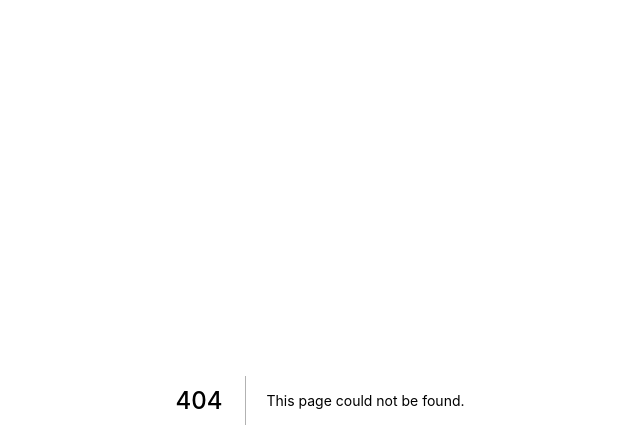
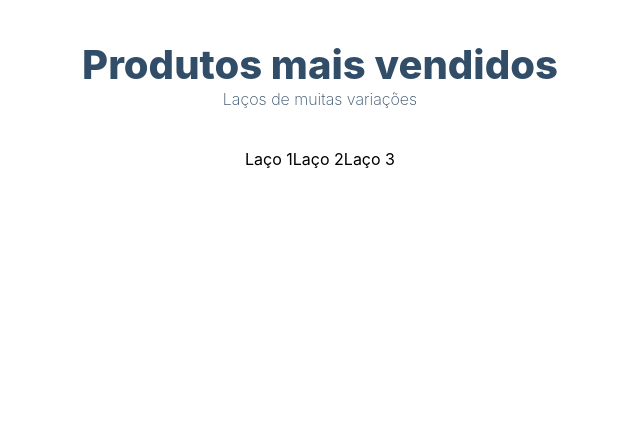
Before and after one commit to TierryBr/Ecommerce-la-maria, a Next.js app: page /Home in a window 1280 px wide. Before the commit this address had no page. Shown: the top 448 px of the page, without its empty margins (320-960 px from the left). Built offline with nearby package versions, Linux system fonts and the light colour scheme.

Commit message:
[main] - Create component Home

```diff
--- /dev/null
+++ b/src/pages/Home/Home.module.css
@@ -0,0 +1,22 @@
+.products_heading {
+  text-align: center;
+  margin: 40px 0px;
+  color: #324d67;
+}
+.products_heading h2 {
+  font-size: 40px;
+  font-weight: 800;
+}
+.products_heading p {
+  font-size: 16px;
+  font-weight: 200;
+}
+
+.products_container {
+  display: flex;
+  flex-wrap: wrap;
+  justify-content: center;
+  gap: 15px;
+  margin-top: 20px;
+  width: 100%;
+}
--- /dev/null
+++ b/src/pages/Home/index.tsx
@@ -0,0 +1,19 @@
+import React from 'react';
+
+import styles from './Home.module.css';
+
+const Home = () => {
+  return (
+    <>
+      <div className={styles.products_heading}>
+        <h2>Produtos mais vendidos</h2>
+        <p>Laços de muitas variações</p>
+      </div>
+      <div className={styles.products_container}>
+        {['Laço 1', 'Laço 2', 'Laço 3'].map((product) => product)}
+      </div>
+    </>
+  );
+};
+
+export default Home;
--- a/src/styles/globals.css
+++ b/src/styles/globals.css
@@ -95,14 +95,7 @@ span.text-red {
   text-align: center;
   font-weight: 600;
 }
-.products-container {
-  display: flex;
-  flex-wrap: wrap;
-  justify-content: center;
-  gap: 15px;
-  margin-top: 20px;
-  width: 100%;
-}
+
 .product-card {
   cursor: pointer;
   transform: scale(1, 1);
@@ -192,19 +185,6 @@ span.text-red {
   font-size: 16px;
   /* color: black; */
   align-self: flex-end;
-}
-.products-heading {
-  text-align: center;
-  margin: 40px 0px;
-  color: #324d67;
-}
-.products-heading h2 {
-  font-size: 40px;
-  font-weight: 800;
-}
-.products-heading p {
-  font-size: 16px;
-  font-weight: 200;
 }
 .footer-banner-container {
   padding: 100px 40px;
```
Also changed, not shown: src/pages/index.tsx (+6 -10 lines).
